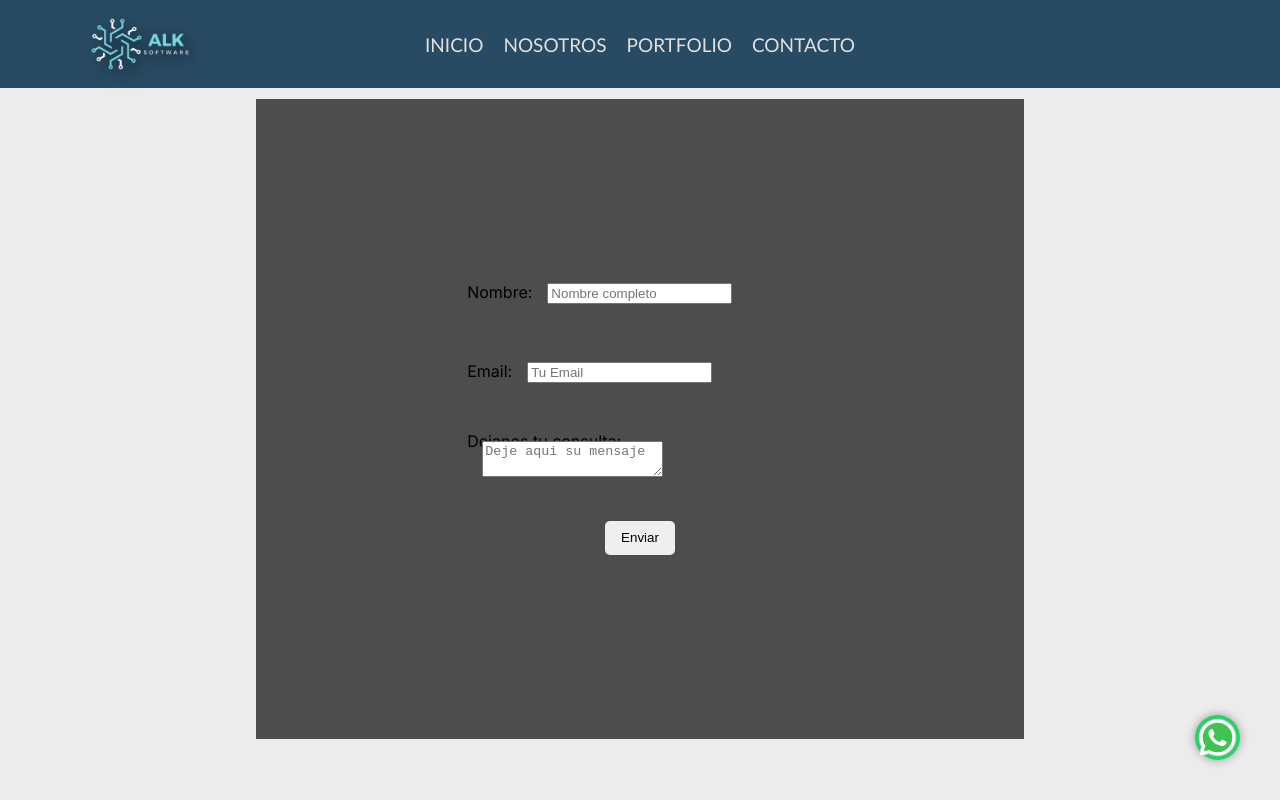
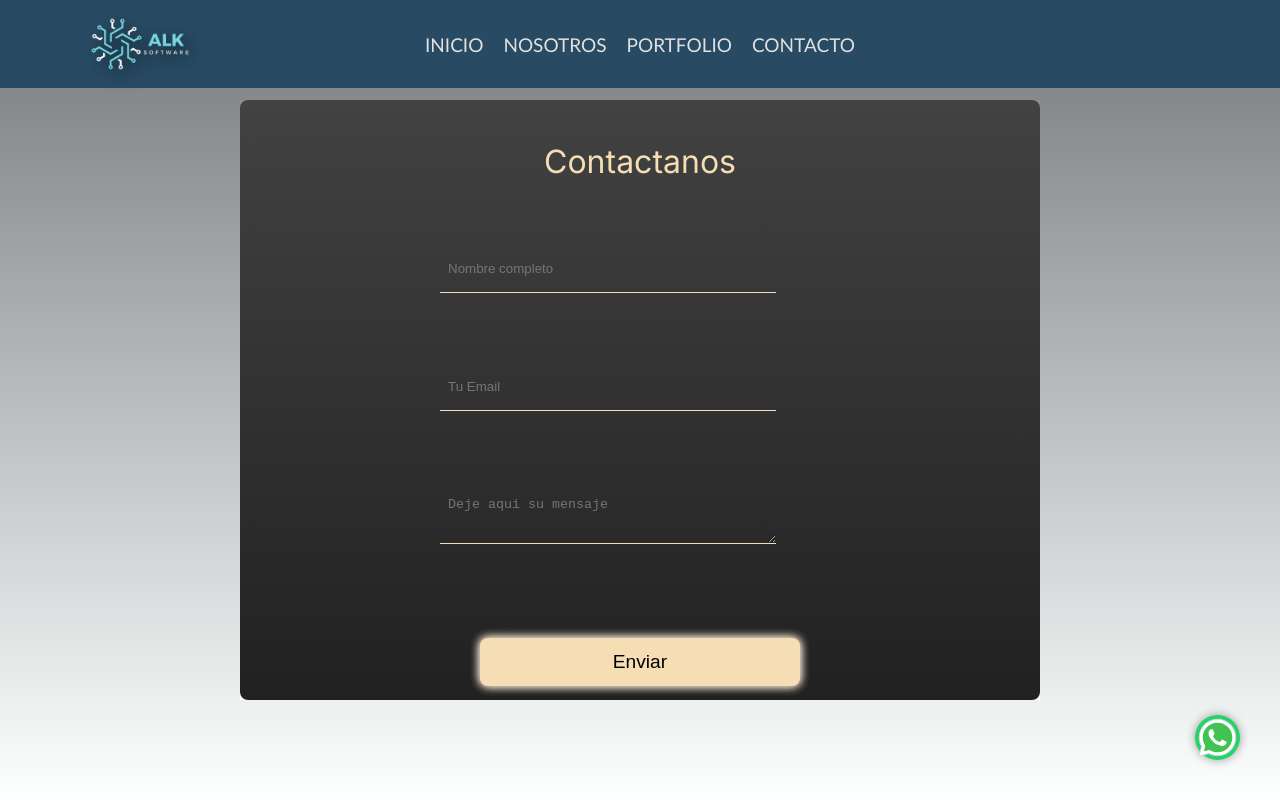
Before and after one commit to alejoborracci21/ALK-Software, a Next.js app: page /contact in a window 1280 px wide. Shown: the top 800 px of the page. Built offline with nearby package versions, Linux system fonts and the light colour scheme.

Commit message:
Stylos a formulario

```diff
--- a/src/app/contact/components/form.tsx
+++ b/src/app/contact/components/form.tsx
@@ -4,7 +4,7 @@
 import styles from "../page.module.css";
 import { useState } from "react";
 import { sendEmail } from "../hooks/email.js";
-
+import chicapc from '../../../img/Chicapc.png'
 interface Mensaje {
   user_name: string;
   user_email: string;
@@ -39,13 +39,14 @@ export const Form = () => {
 
   return (
     <div className={styles.container}>
+
       <form onSubmit={onSubmit} className={styles.form}>
+        <p className={styles.title}>Contactanos</p>
         <label className={styles.label}>
-          Nombre:
           <input
             name="user_name"
             onChange={onChange}
-            className={styles.input}
+            className={`${styles.input} ${styles.username}`}
             type="text"
             value={mensaje.user_name}
             placeholder="Nombre completo"
@@ -53,11 +54,10 @@ export const Form = () => {
         </label>
 
         <label className={styles.label}>
-          Email:
           <input
             name="user_email"
             onChange={onChange}
-            className={styles.input}
+            className={`${styles.input} ${styles.email}`}
             type="email"
             value={mensaje.user_email}
             placeholder="Tu Email"
@@ -65,20 +65,20 @@ export const Form = () => {
         </label>
 
         <label className={styles.label}>
-          Dejanos tu consulta:
           <textarea
             name="message"
             onChange={onChange}
-            className={styles.input}
+            className={`${styles.input} ${styles.email}`}
             value={mensaje.message}
             placeholder="Deje aqui su mensaje"
           ></textarea>
         </label>
 
-        <button className={styles.button} type="submit">
+        <button className={styles.btn} type="submit">
           Enviar
         </button>
       </form>
+
     </div>
   );
 };
--- a/src/app/contact/page.module.css
+++ b/src/app/contact/page.module.css
@@ -1,45 +1,90 @@
-.page{
+.page {
     width: 100%;
     height: 100vh;
     display: flex;
     align-items: center;
     justify-content: center;
+    background: linear-gradient(to top, #feffff, #3f4146ad);
 }
 
-.container{
+.container {
+    margin: 0 auto;
+    display: flex;
+    justify-content: center;
+    align-items: center;
+    background: linear-gradient(to top, #feffff, #8f8f8f);
+}
+
+.form {
+    width: 800px;
+    height: 600px;
+    background-image: linear-gradient(to bottom, #424242, #212121);
     display: flex;
     align-items: center;
-    justify-content: center;
-    flex-wrap: wrap;
-    margin-top: 3%;
-    width: 60%;
-    height: 80%;
-    background-color: rgba(46, 46, 46, 0.834);
+    flex-direction: column;
+    border-radius: 0.5rem;
+    justify-content: space-around;
 }
 
-.form{
-    display: flex;
-    flex-direction: column;
-    align-items: center;
-    justify-content: center;
-    height: 90%;
-    width: 90%;
+
+.title {
+    color: wheat;
+    margin: 3rem 0;
+    font-size: 2rem;
 }
 
-.label{
+.label {
     width: 50%;
     height: 10px;
     margin-bottom: 10%;
 }
 
-.input{
-    margin-left: 15px;
-    right: 0;
+.input {
+    margin: 0.5rem 0;
+    padding: 1rem 0.5rem;
+    width: 20rem;
+    background-color: inherit;
+    color: wheat;
+    border: none;
+    outline: none;
+
 }
 
-.button{
-    width: 10%;
-    height: 6%;
-    border-radius: 5px;
-    border: transparent;
+.username {
+    border-bottom: 1px solid wheat;
+    transition: all 400ms;
 }
+
+.username:hover {
+    background-color: #424242;
+    border: none;
+    border-radius: 0.5rem;
+}
+
+.email {
+    border-bottom: 1px solid wheat;
+    transition: all 400ms;
+}
+
+.email:hover {
+    background-color: #424242;
+    border: none;
+    border-radius: 0.5rem;
+}
+
+.btn {
+    height: 3rem;
+    width: 20rem;
+    margin-top: 3rem;
+    background-color: wheat;
+    border-radius: 0.5rem;
+    border: none;
+    font-size: 1.2rem;
+    transition: all 400ms;
+    box-shadow: 0 0 10px antiquewhite, 0 0 10px antiquewhite;
+}
+
+.btn:hover {
+    background-color: antiquewhite;
+    box-shadow: none;
+}
--- a/src/app/layout.tsx
+++ b/src/app/layout.tsx
@@ -2,6 +2,7 @@ import type { Metadata } from "next";
 import { Inter } from "next/font/google";
 import Link from "next/link";
 import styles from "./globals.module.css";
+import { Form } from "./contact/components/form";
 
 const inter = Inter({ subsets: ["latin"] });
 
@@ -72,6 +73,7 @@ export default function RootLayout({
             ></path>
           </svg>
         </a>
+
         <footer className={styles.footer}>
           <ul className={styles.example}>
             <li className={styles.iconcontent}>
```
Also changed, not shown: src/img/Chicapc.png (added).
